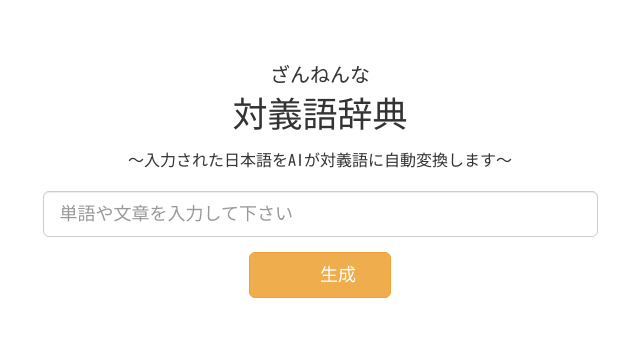
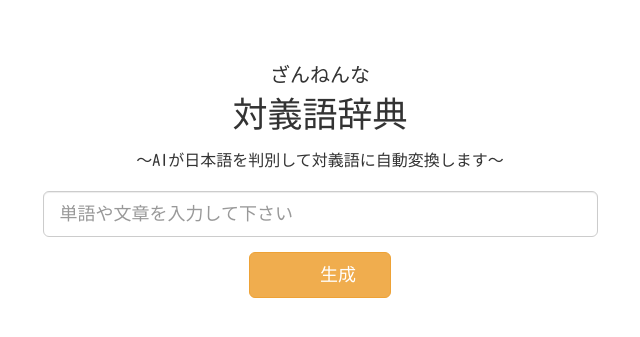
Before and after one commit to soichi-fujiwara/flask-antonym, a Flask app: page / in a window 1280 px wide. Shown: the top 337 px of the page, without its empty margins (320-960 px from the left). Run offline with Flask 2, Linux system fonts and the light colour scheme; some libraries are stand-ins or nearby versions.

Commit message:
Update index.html

```diff
--- a/templates/index.html
+++ b/templates/index.html
@@ -13,7 +13,7 @@
         <div id="main_title_big">対義語辞典</div>
       </div>
       <div class="col-xs-12">
-        <div id="main_title_info">～入力された日本語をAIが対義語に自動変換します～</div>
+        <div id="main_title_info">～AIが日本語を判別して対義語に自動変換します～</div>
       </div>
     </div>
 
```
